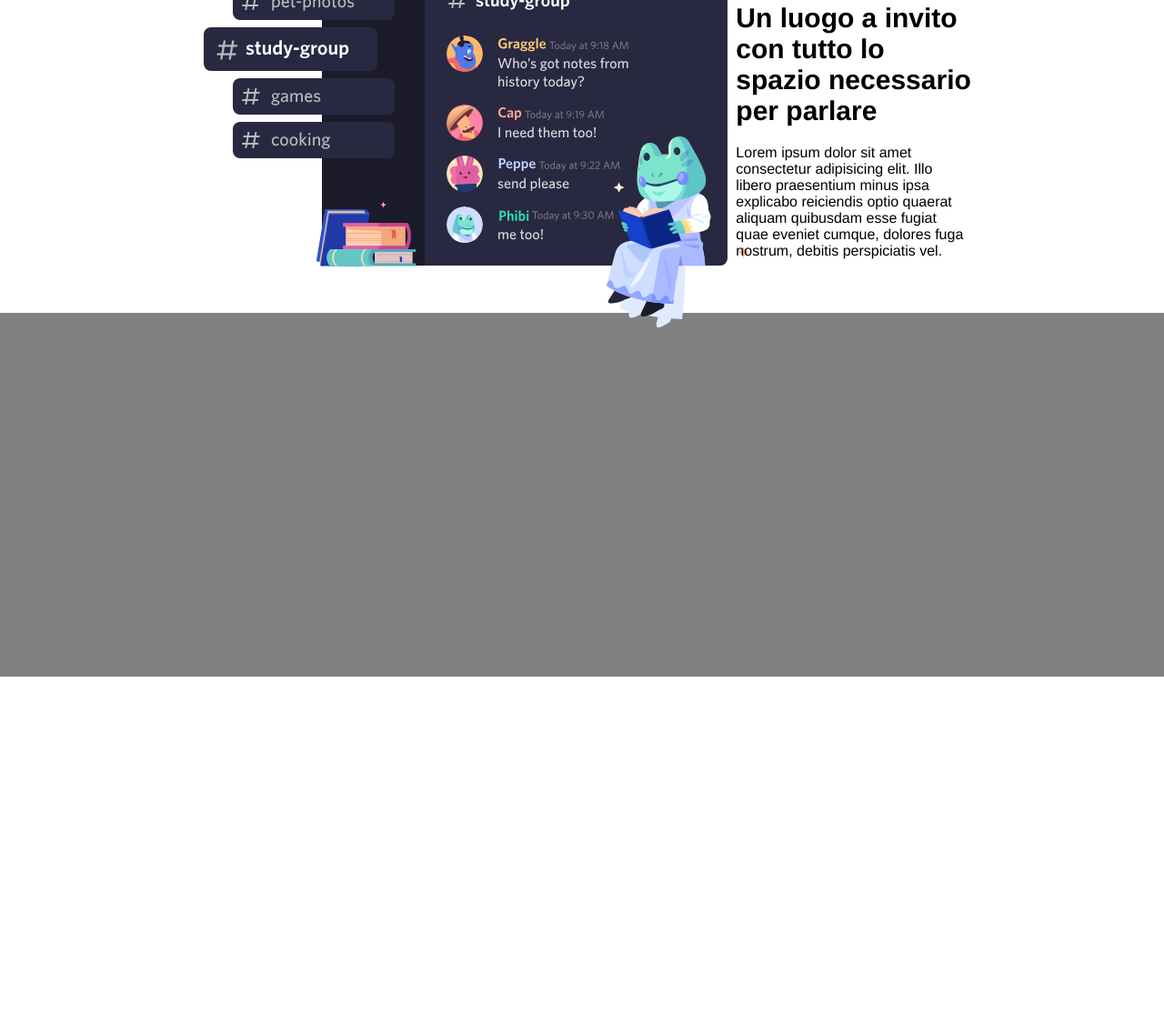
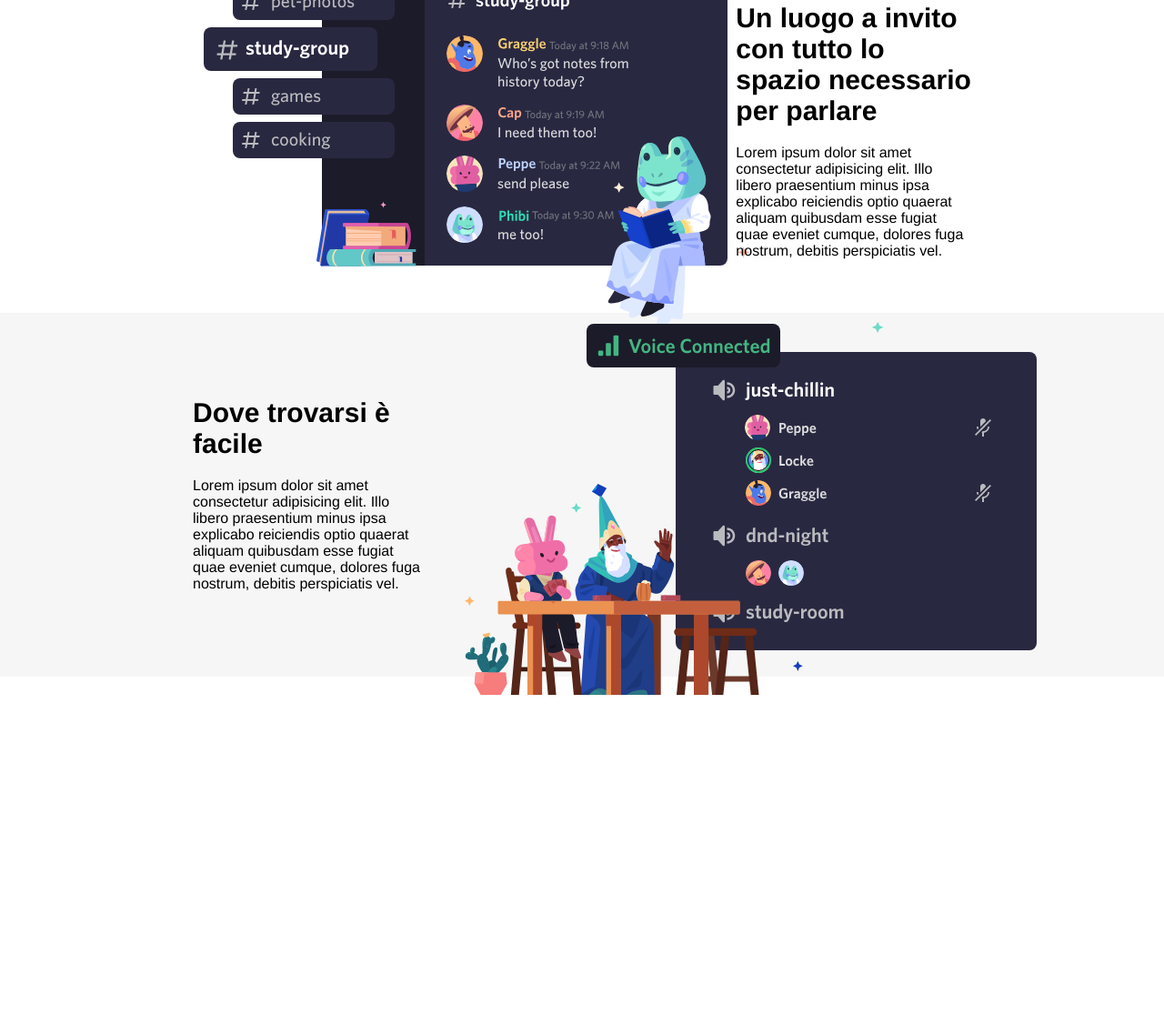
Before and after one commit to NicoloYan/htmlcss-discord, a plain HTML site: page index.html in a window 1280 px wide. Shown: the part 556-1683 px from the top of the page at 91% size. Drawn offline with Linux system fonts and the light colour scheme.

Commit message:
Section 2 Main completata

```diff
--- a/css/style.css
+++ b/css/style.css
@@ -130,7 +130,7 @@ aside {
 }
 
 .grey {
-    background-color: grey;
+    background-color: #f6f6f6;
 }
 
 .bigcontainer {
--- a/index.html
+++ b/index.html
@@ -76,8 +76,15 @@
         <!--Section 2-->
         <section class="main-container grey">
             <div class="flex-container">
-                <aside></aside>
-                <article></article>
+                <aside>
+                    <div>
+                        <h2>Dove trovarsi è facile</h2>
+                        <p>Lorem ipsum dolor sit amet consectetur adipisicing elit. Illo libero praesentium minus ipsa explicabo reiciendis optio quaerat aliquam quibusdam esse fugiat quae eveniet cumque, dolores fuga nostrum, debitis perspiciatis vel.</p>
+                    </div>
+                </aside>
+                <article>
+                    <img src="img/item2.svg" alt="Immagine discord">
+                </article>
             </div>
         </section>
 
```
